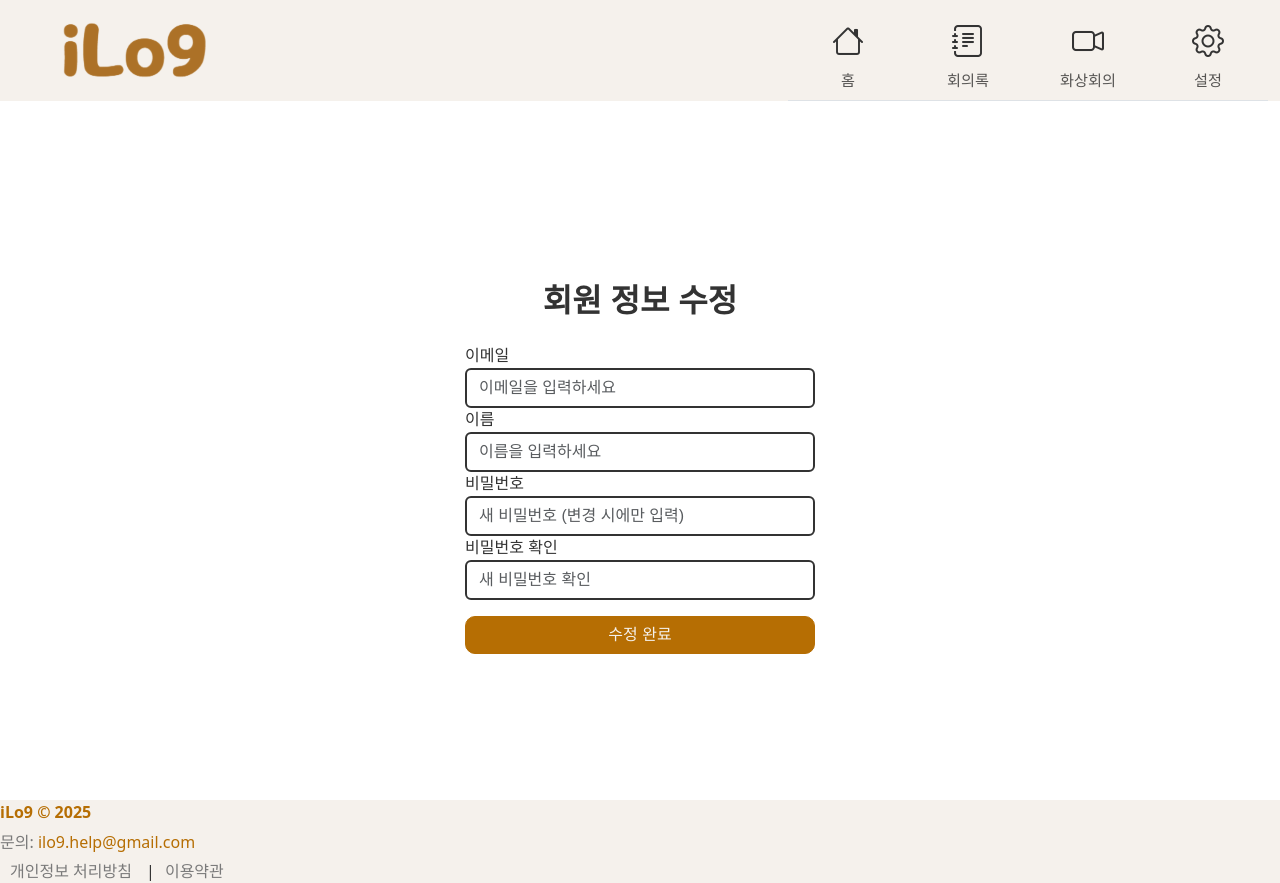
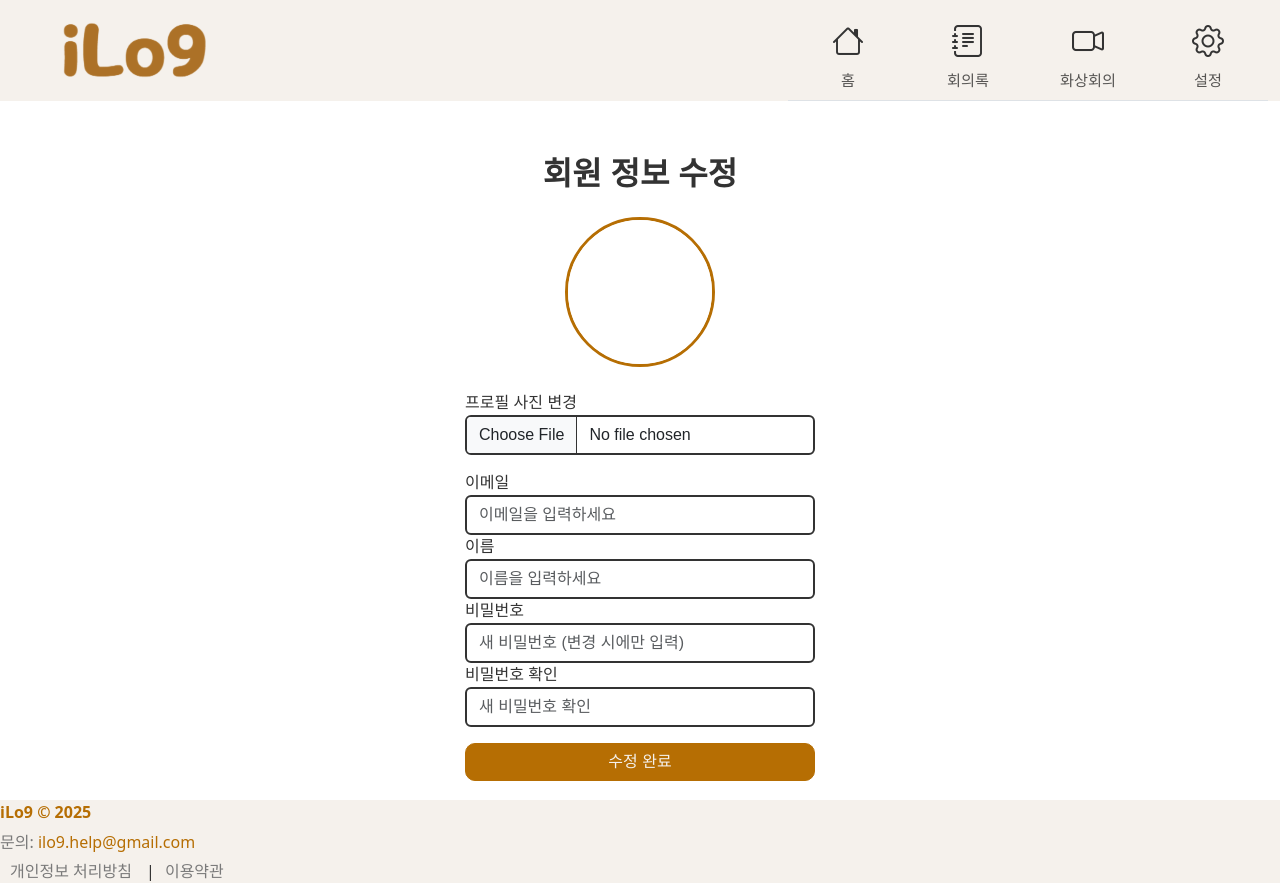
Before and after one commit to suyeon419/iLog, a React (Vite) app in the folder iLog/: page /edit-profile in a window 1280 px wide. Built offline with nearby package versions, Linux system fonts and the light colour scheme.

Commit message:
이미지 설정

```diff
--- a/iLog/src/api/user.js
+++ b/iLog/src/api/user.js
@@ -156,9 +156,11 @@ export const getLoginHistory = async () => {
 export const updateUserInfo = async (data) => {
     console.log('📤 회원 정보 수정 요청 전송:', data);
     try {
-        const headers = { ...defaultHeaders, ...getAuthHeader() };
+        // ⭐️ [수정] defaultHeaders를 제거하고, 인증 헤더만 보냅니다.
+        const headers = { ...getAuthHeader() };
 
-        const res = await api.patch('/members', data, { headers });
+        // ⭐️ [수정] headers 객체를 headers 키에 할당합니다.
+        const res = await api.patch('/members', data, { headers: headers });
 
         console.log('✅ 회원 정보 수정 성공:', res.data);
         return res.data;
@@ -186,14 +188,3 @@ export const getMeetingHistory = async () => {
         throw err;
     }
 };
-
-export const getUserInfo = async () => {
-    try {
-        const headers = getAuthHeader();
-        const res = await api.get('/members', { headers }); // /members/me 또는 /users/me 같은 엔드포인트
-        return res.data;
-    } catch (err) {
-        console.error('사용자 정보 불러오기 실패:', err);
-        throw err;
-    }
-};
--- a/iLog/src/pages/setting/EditProfile.jsx
+++ b/iLog/src/pages/setting/EditProfile.jsx
@@ -4,6 +4,8 @@ import React, { useState, useEffect } from 'react';
 import { Alert, Button, Container, Form } from 'react-bootstrap';
 import { useNavigate } from 'react-router-dom';
 import { getUserById, updateUserInfo } from '../../api/user';
+
+const SERVER_BASE_URL = 'https://webkit-ilo9-api.duckdns.org'; // (임시 예시 주소)
 
 export default function EditProfile() {
     const navigate = useNavigate();
@@ -19,6 +21,10 @@ export default function EditProfile() {
     const [isLogin, setIsLogin] = useState(false);
     const [user, setUser] = useState(null);
     const [loading, setLoading] = useState(false);
+
+    // ⭐️ [2] 이미지 파일과 미리보기 URL을 위한 상태 추가
+    const [profileImageFile, setProfileImageFile] = useState(null);
+    const [imagePreview, setImagePreview] = useState(null); // 이미지 미리보기 URL
 
     useEffect(() => {
         const token = localStorage.getItem('accessToken');
@@ -51,6 +57,11 @@ export default function EditProfile() {
                 email: user.email,
                 name: user.name,
             }));
+
+            // ⭐️ [3] 사용자 정보 로드 시, 기존 프로필 이미지를 미리보기로 설정
+            if (user.profileImage) {
+                setImagePreview(`${SERVER_BASE_URL}${user.profileImage}`);
+            }
         }
     }, [user]);
 
@@ -59,19 +70,27 @@ export default function EditProfile() {
         setForm({ ...form, [name]: value });
     };
 
+    // ⭐️ [4] 이미지 파일 변경 시 호출될 핸들러 추가
+    const handleImageChange = (e) => {
+        const file = e.target.files[0];
+        if (file) {
+            setProfileImageFile(file); // 실제 파일 객체 저장
+            setImagePreview(URL.createObjectURL(file)); // 미리보기용 임시 URL 생성
+        }
+    };
+
     const handleSubmit = async (e) => {
         e.preventDefault();
         setError('');
-        setLoading(true); // 로딩 시작
+        setLoading(true);
 
         if (form.password && form.password !== form.checkPassword) {
             setError('비밀번호가 일치하지 않습니다.');
-            setLoading(false); // 로딩 끝
+            setLoading(false);
             return;
         }
 
         const formData = new FormData();
-
         formData.append('name', form.name);
 
         if (form.password) {
@@ -79,9 +98,14 @@ export default function EditProfile() {
             formData.append('checkPassword', form.checkPassword);
         }
 
+        // ⭐️ [5] 새 이미지 파일이 있으면 FormData에 추가
+        if (profileImageFile) {
+            formData.append('profileImage', profileImageFile);
+        }
+
         try {
-            console.log('Step: 회원 정보 수정 시도...', formData); // formData는 콘솔에 바로 안 보일 수 있습니다.
-            await updateUserInfo(formData); // dataToUpdate 대신 formData를 전달
+            console.log('Step: 회원 정보 수정 시도...');
+            await updateUserInfo(formData);
             console.log('✅ 회원 정보 수정 성공');
 
             alert('회원 정보가 성공적으로 수정되었습니다.');
@@ -90,7 +114,7 @@ export default function EditProfile() {
             console.error('❌ 회원 정보 수정 실패:', err);
             setError('정보 수정 중 오류가 발생했습니다. 다시 시도해 주세요.');
         } finally {
-            setLoading(false); // 로딩 끝
+            setLoading(false);
         }
     };
 
@@ -100,7 +124,32 @@ export default function EditProfile() {
 
             {error && <Alert variant="danger">{error}</Alert>}
 
+            {/* ⭐️ [6] 프로필 이미지 미리보기 영역 추가 */}
+            <div className="text-center mb-4">
+                <img
+                    src={imagePreview || './images/profile.png'} // 미리보기가 있거나, 없으면 기본 이미지
+                    alt="프로필 미리보기"
+                    style={{
+                        width: '150px',
+                        height: '150px',
+                        borderRadius: '50%',
+                        objectFit: 'cover',
+                        border: '3px solid #b66e03',
+                    }}
+                />
+            </div>
+
             <Form onSubmit={handleSubmit}>
+                {/* ⭐️ [7] 프로필 사진 변경을 위한 파일 입력 필드 추가 */}
+                <Form.Group className="mb-3">
+                    <Form.Label>프로필 사진 변경</Form.Label>
+                    <Form.Control
+                        type="file"
+                        onChange={handleImageChange}
+                        accept="image/*" // 이미지 파일만 선택 가능하도록 설정
+                    />
+                </Form.Group>
+
                 <Form.Group>
                     <Form.Label>이메일</Form.Label>
                     <Form.Control
--- a/iLog/src/pages/setting/Settings.jsx
+++ b/iLog/src/pages/setting/Settings.jsx
@@ -4,7 +4,8 @@ import React, { useEffect, useState } from 'react';
 import { Button, Container, Row, Col } from 'react-bootstrap';
 import { Link, useNavigate } from 'react-router-dom';
 import { getUserById, loginUser } from '../../api/user';
-import { jwtDecode } from 'jwt-decode';
+
+const SERVER_BASE_URL = 'https://webkit-ilo9-api.duckdns.org';
 
 export default function Settings() {
     const navigate = useNavigate();
@@ -21,25 +22,31 @@ export default function Settings() {
         const token = localStorage.getItem('accessToken');
         if (token) {
             setIsLogin(true);
-            try {
-                const decoded = jwtDecode(token);
-                const userId = decoded.id;
-                getUserById(userId)
+            getUserById()
                 .then((data) => {
+                    // ⭐️ [Debug 1] API에서 실제로 어떤 데이터를 받았는지 확인
+                    console.log('✅ [Setting Debug 1] API 응답 원본 데이터:', data);
+
+                    if (data) {
                         setUser(data);
+                    } else {
+                        console.warn('⚠️ [Setting] 회원 정보 조회는 성공했으나 데이터가 비어있습니다.');
+                    }
                 })
                 .catch((err) => {
                     console.error('❌ [Setting] 회원 정보 요청 실패:', err);
                     localStorage.removeItem('accessToken');
                     setIsLogin(false);
                 });
-            } catch (err) {
-                console.error('❌ [Setting] JWT 디코딩 실패:', err);
-                localStorage.removeItem('accessToken');
+        } else {
             setIsLogin(false);
-            }
+            console.log('🔌 [Setting] 토큰이 없어 로그인 상태가 아닙니다.');
         }
     }, []);
+
+    // ⭐️ [Debug 2] 렌더링 직전에 user 상태와 profileImage 경로 확인
+    console.log('✅ [Setting Debug 2] 렌더링 시 user 상태:', user);
+    console.log('✅ [Setting Debug 3] user.profileImage 값:', user?.profileImage);
 
     return (
         <div className="container-left">
@@ -51,7 +58,12 @@ export default function Settings() {
                 <div className="d-flex align-items-center justify-content-between mt-3">
                     <div className="d-flex align-items-center gap-3">
                         <img
-                            src="./images/profile.png"
+                            // src를 동적으로 변경합니다.
+                            src={
+                                user && user.profileImage
+                                    ? `${SERVER_BASE_URL}${user.profileImage}` // 서버에 이미지가 있으면
+                                    : './images/profile.png' // 없으면 기본 이미지
+                            }
                             alt="프로필 이미지"
                             style={{
                                 width: '100px',
@@ -72,6 +84,8 @@ export default function Settings() {
                 </div>
                 <hr className="beigeHr" />
             </section>
+
+            {/* ... (이하 나머지 코드는 동일) ... */}
 
             <section>
                 <h2>🔐 내 계정 관리</h2>
```
Lines whose indentation alone changed are shown as unchanged.
